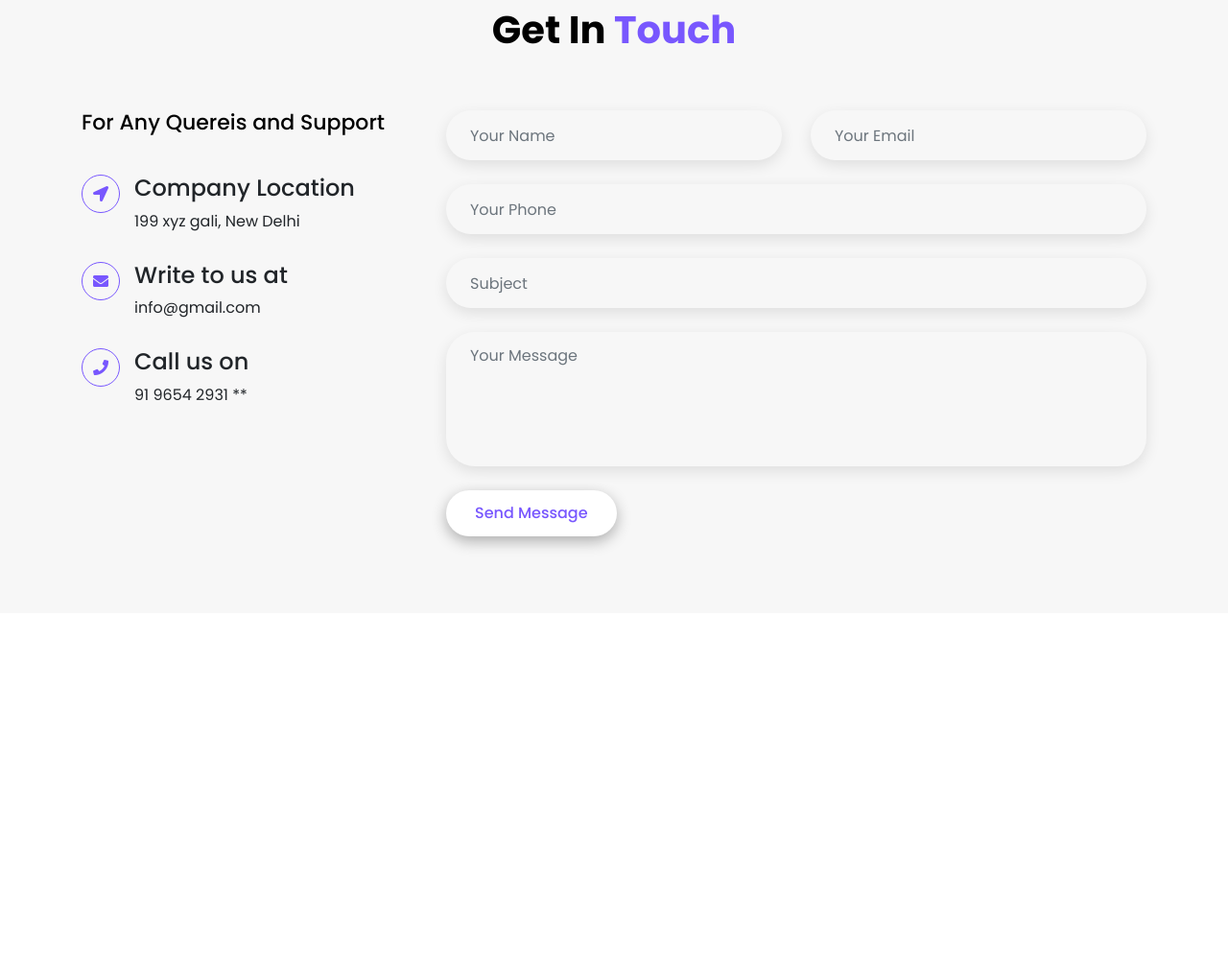
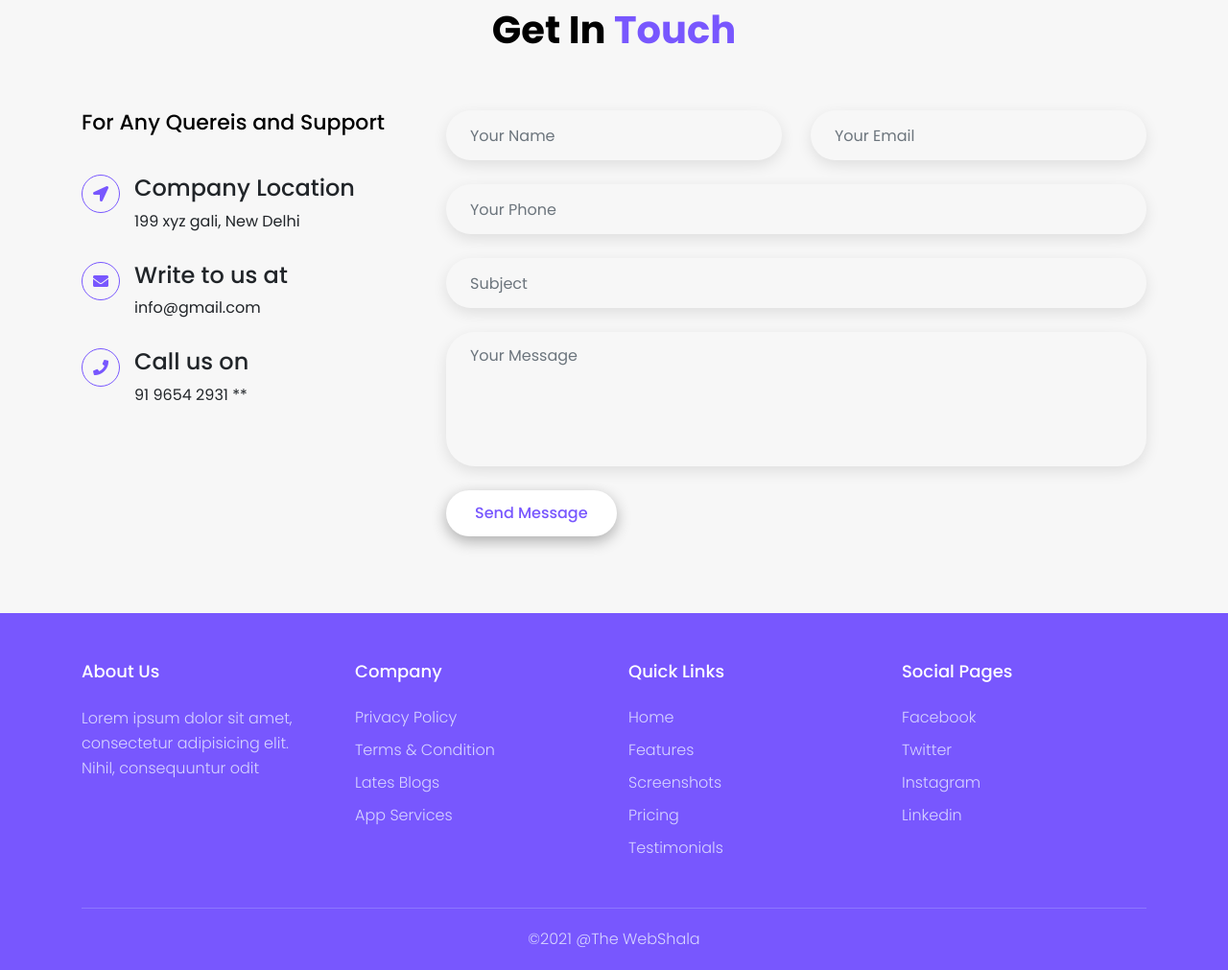
Before and after one commit to volosevych/Bootstrap-Landing-Page, a plain HTML site: page index.html in a window 1280 px wide. Shown: the part 7273-8284 px from the top of the page at 96% size. Before the commit the page ends 7912 px from the top, so only its background shows below. Drawn offline with Linux system fonts and the light colour scheme.

Commit message:
the finished full website for desktop size

```diff
--- a/css/style.css
+++ b/css/style.css
@@ -980,3 +980,59 @@ ul {
 .contact-form .form-control:focus {
     border-color: var(--main-color);
 }
+
+/* =========== Footer ========== */
+.footer {
+    background-color: var(--main-color);
+    padding: 50px 0 0;
+}
+
+.footer-col h3 {
+    font-size: 18px;
+    font-weight: 500;
+    color: #fff;
+    margin: 0 0 25px;
+    text-transform: capitalize;
+}
+
+.footer-col p {
+    font-size: 16px;
+    color: rgba(225, 225, 255, 0.9);
+    font-weight: 300;
+    line-height: 26px;
+    margin: 0;
+}
+
+.footer-col ul {
+    margin: 0;
+}
+
+.footer-col ul li:not(:last-child) {
+    margin-bottom: 10px;
+}
+
+.footer-col ul li a {
+    font-size: 16px;
+    color: rgba(225, 225, 255, 0.9);
+    font-weight: 300;
+    display: block;
+    text-transform: capitalize;
+    transition: all 0.5s ease;
+    text-decoration: none;
+}
+
+.footer-col ul li a:hover {
+    padding-left: 5px;
+}
+
+.footer .copyright-text {
+    padding: 20px;
+    text-align: center;
+
+    font-size: 16px;
+    color: rgba(225, 225, 255, 0.9);
+    font-weight: 300;
+
+    margin: 50px 0 0;
+    border-top: 1px solid rgba(225, 255, 255, 0.2);
+}
--- a/index.html
+++ b/index.html
@@ -781,6 +781,64 @@
     </section>
     <!-- ===== Contact Section End ===== -->
 
+    <!-- ===== Footer Start ===== -->
+    <footer class="footer">
+        <div class="container">
+            <div class="row">
+                <div class="col-md-3">
+                    <div class="footer-col">
+                        <h3>About Us</h3>
+                        <p>Lorem ipsum dolor sit amet, consectetur adipisicing elit. Nihil, consequuntur odit</p>
+                    </div>
+                </div>
+
+                <div class="col-md-3">
+                    <div class="footer-col">
+                        <h3>company</h3>
+                        <ul>
+                            <li><a href="#">privacy policy</a></li>
+                            <li><a href="#">terms & condition</a></li>
+                            <li><a href="#">lates blogs</a></li>
+                            <li><a href="#">app services</a></li>
+                        </ul>
+                    </div>
+                </div>
+
+                <div class="col-md-3">
+                    <div class="footer-col">
+                        <h3>quick links</h3>
+                        <ul>
+                            <li><a href="#">home</a></li>
+                            <li><a href="#">features</a></li>
+                            <li><a href="#">screenshots</a></li>
+                            <li><a href="#">pricing</a></li>
+                            <li><a href="#">testimonials</a></li>
+                        </ul>
+                    </div>
+                </div>
+
+                <div class="col-md-3">
+                    <div class="footer-col">
+                        <h3>social pages</h3>
+                        <ul>
+                            <li><a href="#">facebook</a></li>
+                            <li><a href="#">twitter</a></li>
+                            <li><a href="#">instagram</a></li>
+                            <li><a href="#">linkedin</a></li>
+                        </ul>
+                    </div>
+                </div>
+            </div>
+
+            <div class="row">
+                <div class="col-md-12">
+                    <p class="copyright-text">&copy;2021 @The WebShala</p>
+                </div>
+            </div>
+        </div>
+    </footer>
+    <!-- ===== Footer End ===== -->
+
 
 
 
```
